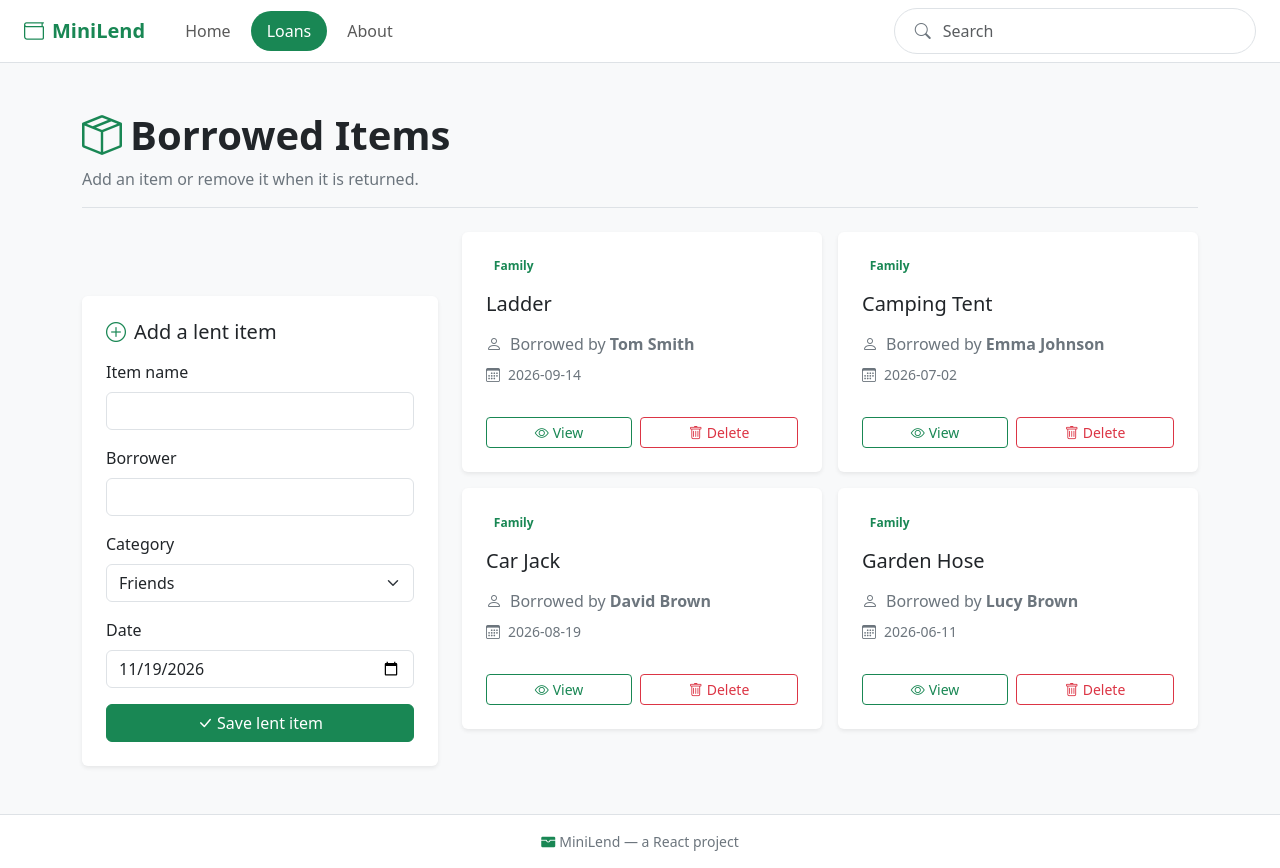
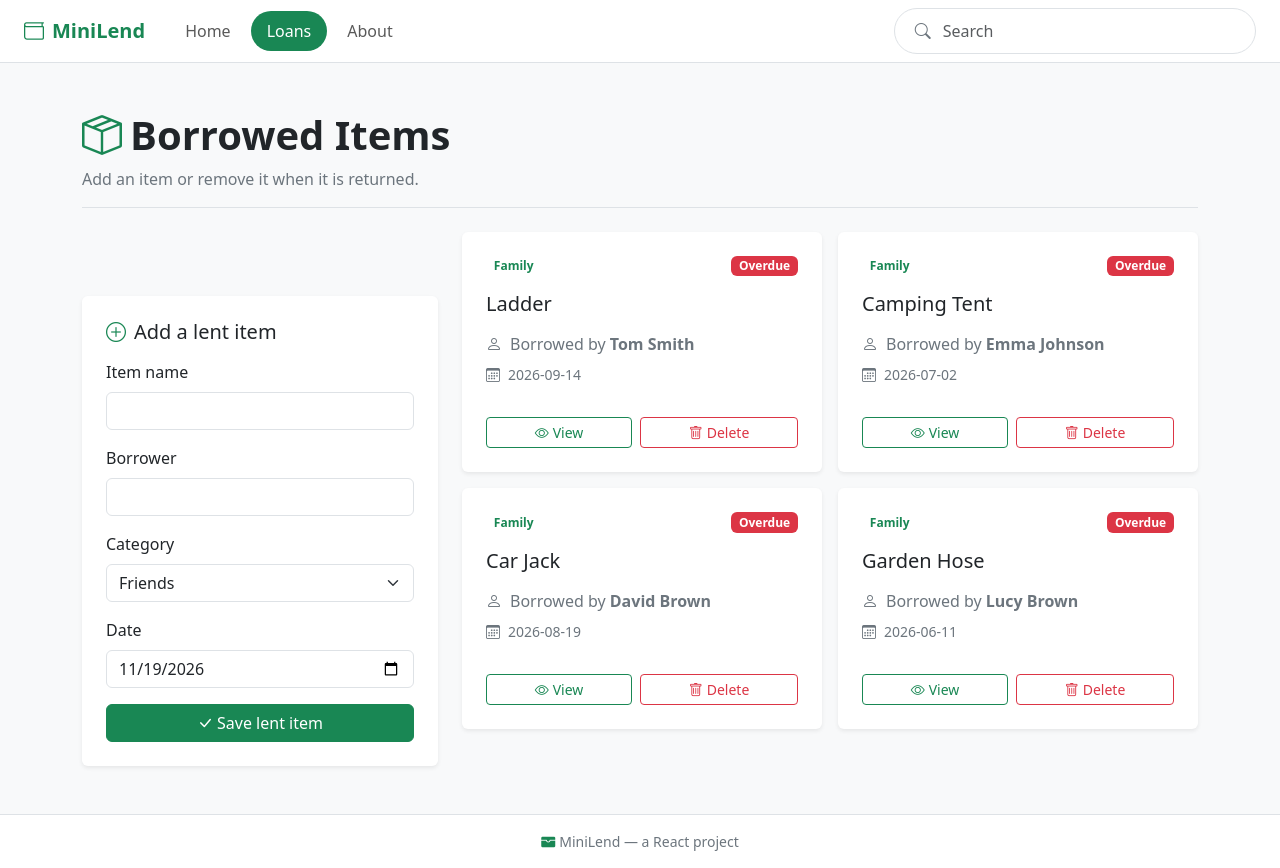
Before and after one commit to hersiahmed2525-ship-it/MiniLend-React, a React (Vite) app: page /lends in a window 1280 px wide. Built offline with nearby package versions, Linux system fonts and the light colour scheme; data requests are answered from the project's data file.

Commit message:
Adding overdue & ontime logic.

```diff
--- a/src/components/LendCard.jsx
+++ b/src/components/LendCard.jsx
@@ -1,25 +1,55 @@
 import { Link } from "react-router-dom";
 
 export default function LendCard({ lend, onDelete }) {
+  const today = new Date().toISOString().slice(0, 10);
+
+  const isOverdue = lend.date < today;
+
   return (
     <article className="card h-100 border-0 shadow-sm">
       <div className="card-body d-flex flex-column p-4">
-        <span className="badge text-bg-success-subtle text-success align-self-start mb-3">
-          {lend.category}
-        </span>
+        <div className="d-flex justify-content-between align-items-start mb-3">
+          <span className="badge text-bg-success-subtle text-success">
+            {lend.category}
+          </span>
+
+          <span
+            className={`badge ${
+              isOverdue ? "text-bg-danger" : "text-bg-success"
+            }`}
+          >
+            {isOverdue ? "Overdue" : "On Time"}
+          </span>
+        </div>
+
         <h2 className="h5 card-title mb-3">{lend.item}</h2>
+
         <p className="card-text text-secondary mb-2">
-          <i className="bi bi-person me-2" aria-hidden="true" />Borrowed by <strong>{lend.borrower}</strong>
+          <i className="bi bi-person me-2" aria-hidden="true" />
+          Borrowed by <strong>{lend.borrower}</strong>
         </p>
+
         <p className="card-text text-secondary small mt-auto">
-          <i className="bi bi-calendar3 me-2" aria-hidden="true" />{lend.date}
+          <i className="bi bi-calendar3 me-2" aria-hidden="true" />
+          {lend.date}
         </p>
+
         <div className="d-flex gap-2 mt-3">
-          <Link className="btn btn-outline-success btn-sm flex-grow-1" to={`/lends/${lend.id}`}>
-            <i className="bi bi-eye me-1" aria-hidden="true" />View
+          <Link
+            className="btn btn-outline-success btn-sm flex-grow-1"
+            to={`/lends/${lend.id}`}
+          >
+            <i className="bi bi-eye me-1" aria-hidden="true" />
+            View
           </Link>
-          <button className="btn btn-outline-danger btn-sm flex-grow-1" type="button" onClick={() => onDelete(lend.id)}>
-            <i className="bi bi-trash me-1" aria-hidden="true" />Delete
+
+          <button
+            className="btn btn-outline-danger btn-sm flex-grow-1"
+            type="button"
+            onClick={() => onDelete(lend.id)}
+          >
+            <i className="bi bi-trash me-1" aria-hidden="true" />
+            Delete
           </button>
         </div>
       </div>
```
